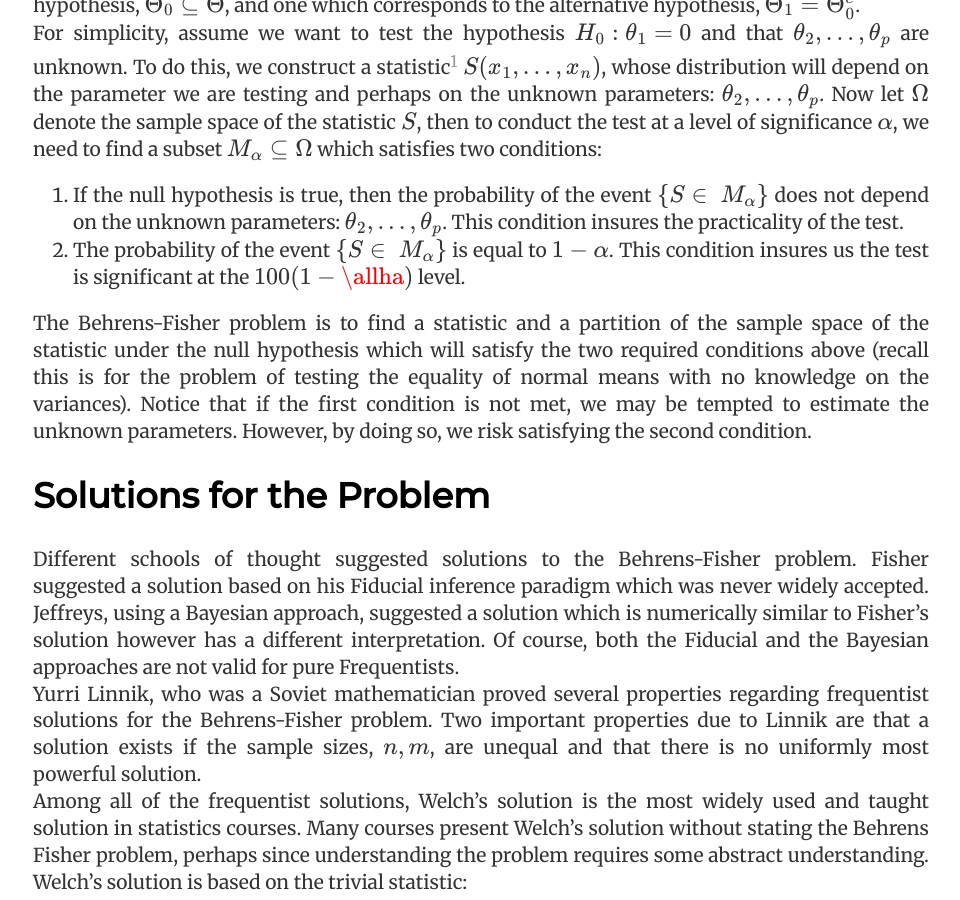
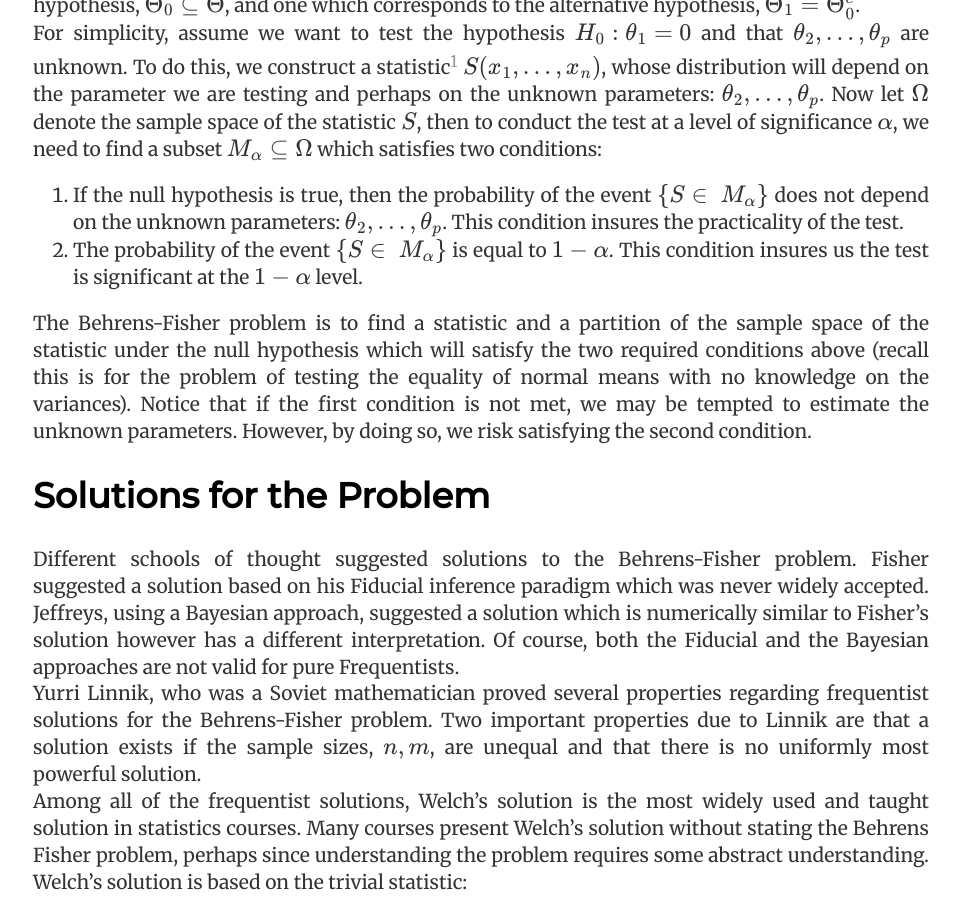
Before and after one commit to nirryde/nirryde.github.io, a Jekyll site: the page built from _posts/2020-10-17-The Problem of t-tests (with Unequal Variances).md, in a window 1280 px wide and 900 px high, scrolled down 920 px. Shown: the whole window, without its empty margins (159-1119 px from the left). Built offline with Jekyll 4.4.1, drawn with Linux system fonts in a browser that asks for light colours; formulas are drawn with MathJax 3.

Commit message:
Update 2020-10-17-The Problem of t-tests (with Unequal Variances).md

```diff
--- a/_posts/2020-10-17-The Problem of t-tests (with Unequal Variances).md
+++ b/_posts/2020-10-17-The Problem of t-tests (with Unequal Variances).md
@@ -17,7 +17,7 @@ To understand the Behrens-Fisher problem we must first understand how hypothesis
 For simplicity, assume we want to test the hypothesis $H_0: \theta_1=0$ and that $\theta_2,...,\theta_p$ are unknown. To do this, we construct a statistic[^1] $S(x_1,…,x_n)$, whose distribution will depend on the parameter we are testing and perhaps on the unknown parameters: $\theta_2,...,\theta_p$. Now let $$\Omega$$ denote the sample space of the statistic $S$, then to conduct the test at a level of significance $\alpha$, we need to find a subset $M_\alpha \subseteq \Omega$ which satisfies two conditions:
 <ol>
 <li> If the null hypothesis is true, then the probability of the event $\{S \in \ M_\alpha \}$ does not depend on the unknown parameters: $\theta_2,...,\theta_p$. This condition insures the practicality of the test.</li>
-<li> The probability of the event $\{S \in \ M_\alpha \}$ is equal to $1-\alpha$. This condition insures us the test is significant at the $100(1-\allha)%$ level.</li>
+<li> The probability of the event $\{S \in \ M_\alpha \}$ is equal to $1-\alpha$. This condition insures us the test is significant at the $1-\alpha$ level.</li>
 </ol>
 The Behrens-Fisher problem is to find a statistic and a partition of the sample space of the statistic under the null hypothesis which will satisfy the two required conditions above (recall this is for the problem of testing the equality of normal means with no knowledge on the variances). Notice that if the first condition is not met, we may be tempted to estimate the unknown parameters. However, by doing so, we risk satisfying the second condition.
 
```
